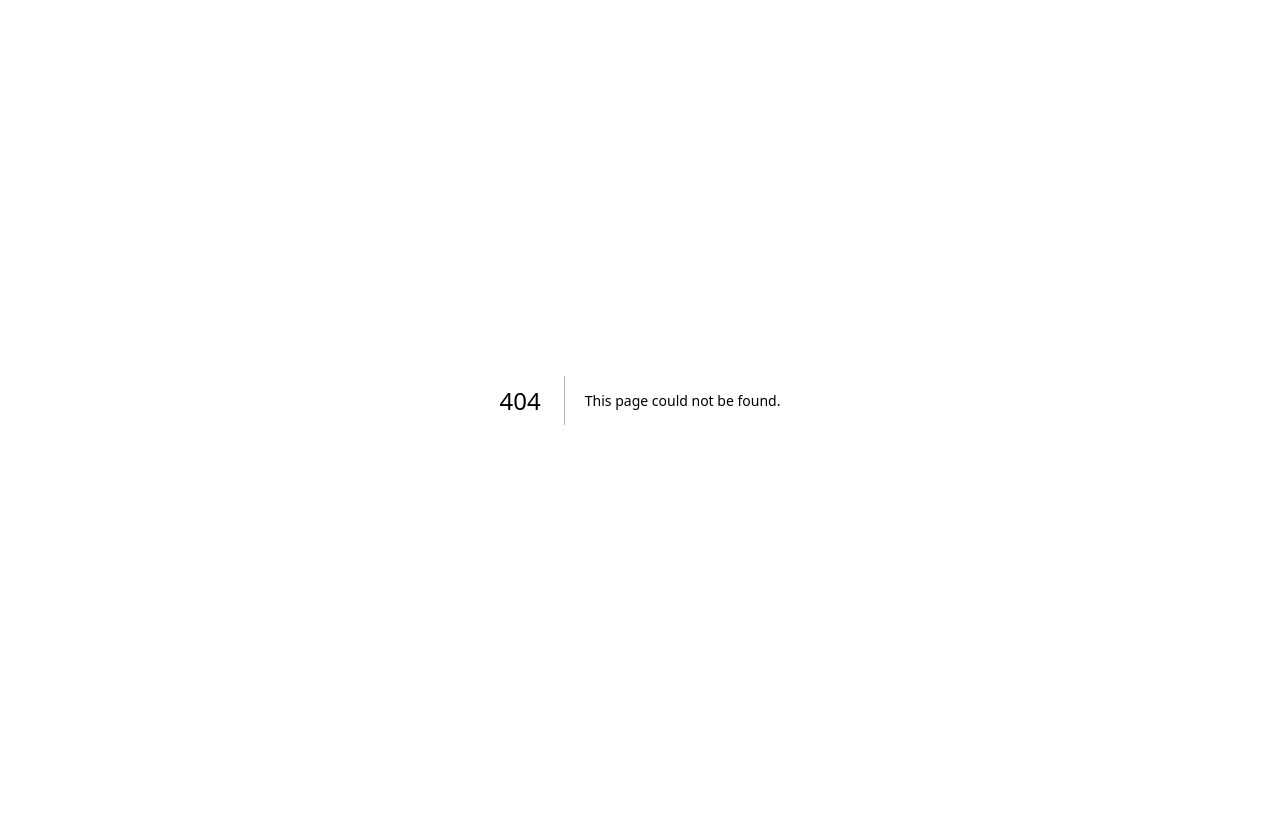
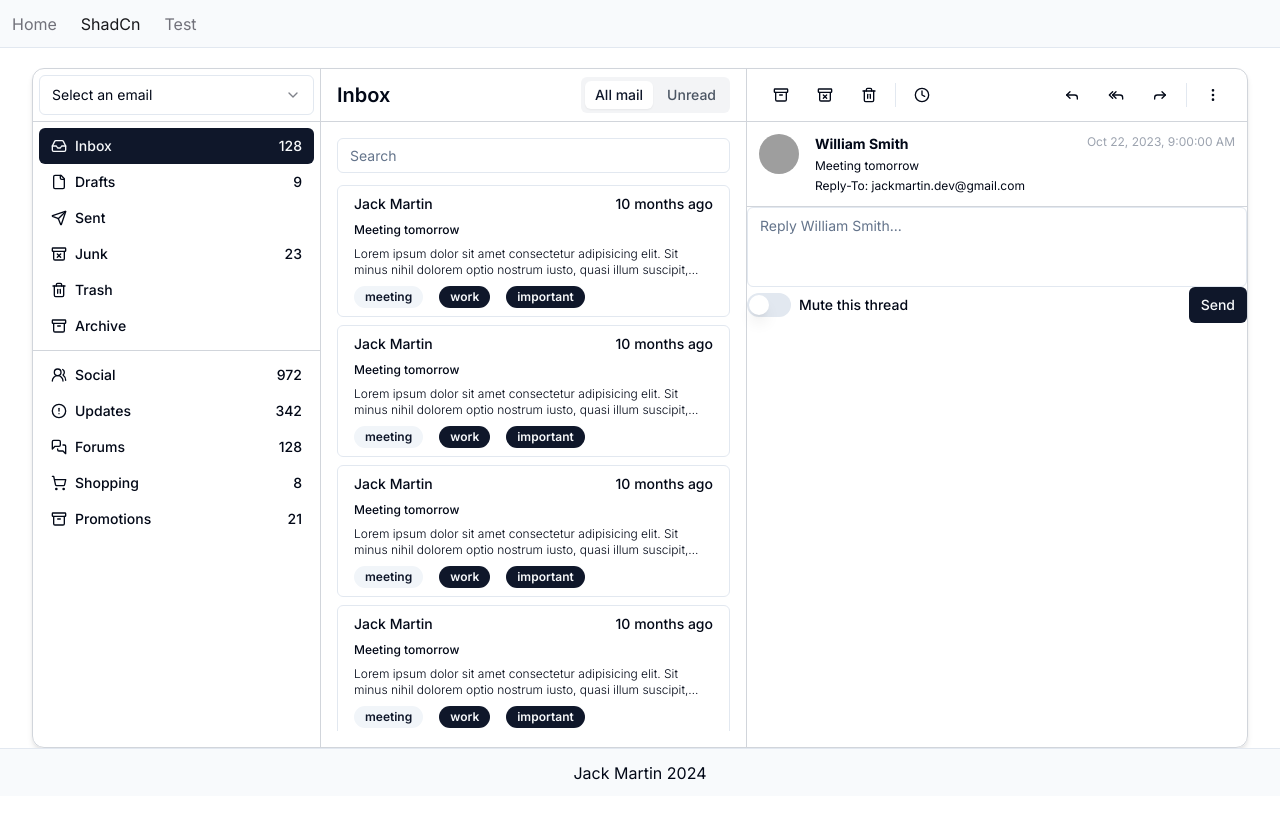
Before and after one commit to JackMartinDev/Designs, a Next.js app: page /shadcn in a window 1280 px wide. Before the commit this address had no page. Built offline with nearby package versions, Linux system fonts and the light colour scheme; grey boxes are pictures that could not be loaded.

Commit message:
Refactor into seperate pages

```diff
--- a/app/layout.tsx
+++ b/app/layout.tsx
@@ -1,6 +1,8 @@
 import type { Metadata } from "next";
 import { Inter } from "next/font/google";
 import "./globals.css";
+import Header from "@/components/header";
+import Footer from "@/components/footer";
 
 const inter = Inter({ subsets: ["latin"] });
 
@@ -16,10 +18,10 @@ export default function RootLayout({
 }>) {
   return (
     <html lang="en">
-      <body
-        className={`${inter.className} flex justify-center items-center h-screen`}
-      >
-        {children}
+      <body className={`${inter.className}`}>
+        <Header />
+        <main className="container">{children}</main>
+        <Footer />
       </body>
     </html>
   );
--- a/app/page.tsx
+++ b/app/page.tsx
@@ -1,13 +1,3 @@
-import Inbox from "@/components/inbox";
-import Mail from "@/components/mail";
-import Sidebar from "@/components/sidebar";
-
 export default function Home() {
-  return (
-    <div className="container h-4/5 border border-gray-300 rounded-xl shadow-md p-0 flex flex-row">
-      <Sidebar />
-      <Inbox />
-      <Mail />
-    </div>
-  );
+  return <div>Home</div>;
 }
--- /dev/null
+++ b/app/shadcn/page.tsx
@@ -0,0 +1,15 @@
+import Inbox from "@/components/inbox";
+import Mail from "@/components/mail";
+import Sidebar from "@/components/sidebar";
+
+const ShadCn = () => {
+  return (
+    <div className="border border-gray-300 rounded-xl shadow-md p-0 flex flex-row h-[85vh]">
+      <Sidebar />
+      <Inbox />
+      <Mail />
+    </div>
+  );
+};
+
+export default ShadCn;
--- /dev/null
+++ b/app/test/page.tsx
@@ -0,0 +1,7 @@
+import React from "react";
+
+const Test = () => {
+  return <div>Test</div>;
+};
+
+export default Test;
--- /dev/null
+++ b/components/footer.tsx
@@ -0,0 +1,11 @@
+import React from "react";
+
+const Footer = () => {
+  return (
+    <div className="mb-5 p-3 bg-slate-50 border-t h-12 text-center">
+      Jack Martin 2024
+    </div>
+  );
+};
+
+export default Footer;
--- /dev/null
+++ b/components/header.tsx
@@ -0,0 +1,37 @@
+"use client";
+import clsx from "clsx";
+import Link from "next/link";
+import { usePathname } from "next/navigation";
+
+const links = [
+  { label: "Home", url: "/" },
+  { label: "ShadCn", url: "/shadcn" },
+  { label: "Test", url: "/test" },
+];
+
+const Header = () => {
+  const currentPath = usePathname();
+
+  return (
+    <nav className="mb-5 p-3 bg-slate-50 border-b h-12">
+      <ul className="flex space-x-6">
+        {links.map((link) => (
+          <li key={link.url}>
+            <Link
+              href={link.url}
+              className={clsx({
+                "text-zinc-900": currentPath === link.url,
+                "text-zinc-500": currentPath !== link.url,
+                "hover:text-zinc-800 transition-colors": true,
+              })}
+            >
+              {link.label}
+            </Link>
+          </li>
+        ))}
+      </ul>
+    </nav>
+  );
+};
+
+export default Header;
```
